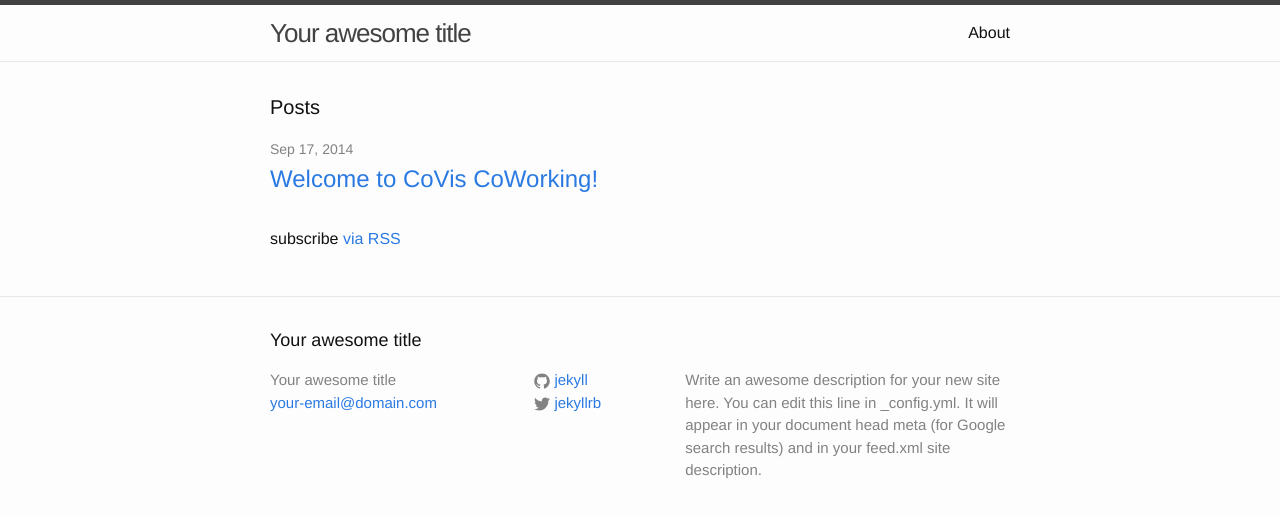
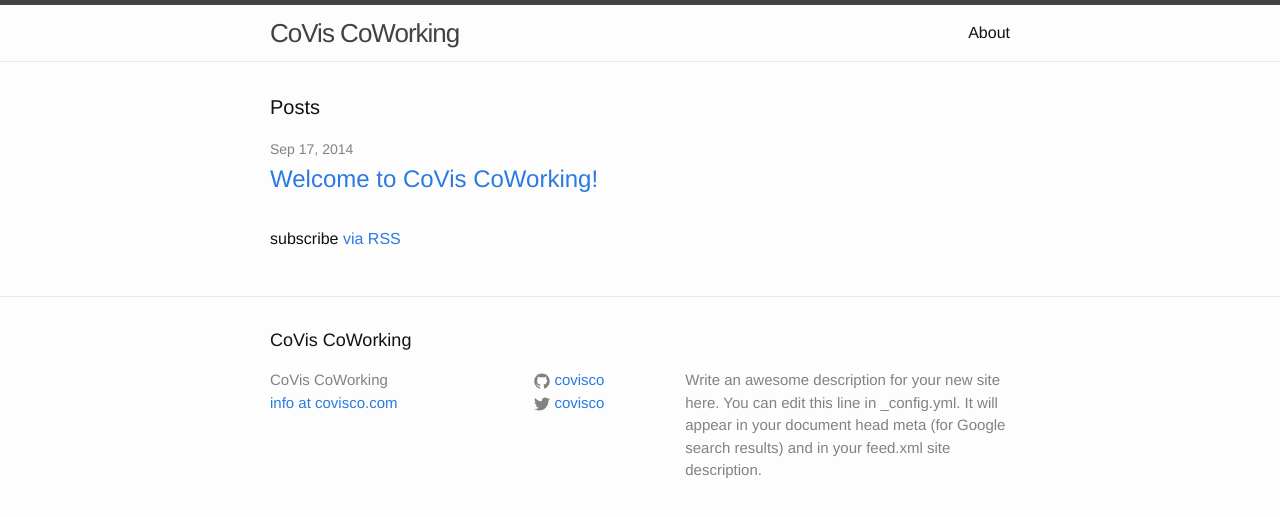
Before and after one commit to covisco/covisco.github.io, a Jekyll site: the page built from index.html, in a window 1280 px wide. Shown: the top 517 px of the page. Built offline with Jekyll 4.4.1, drawn with Linux system fonts in a browser that asks for light colours.

Commit message:
Update _config.yml

```diff
--- a/_config.yml
+++ b/_config.yml
@@ -1,14 +1,14 @@
 # Site settings
-title: Your awesome title
-email: your-email@domain.com
+title: CoVis CoWorking
+email: info at covisco.com
 description: > # this means to ignore newlines until "baseurl:"
   Write an awesome description for your new site here. You can edit this
   line in _config.yml. It will appear in your document head meta (for
   Google search results) and in your feed.xml site description.
 baseurl: "" # the subpath of your site, e.g. /blog/
-url: "http://yourdomain.com" # the base hostname & protocol for your site
-twitter_username: jekyllrb
-github_username:  jekyll
+url: "http://covisco.com" # the base hostname & protocol for your site
+twitter_username: covisco
+github_username:  covisco
 
 # Build settings
 markdown: kramdown
```
